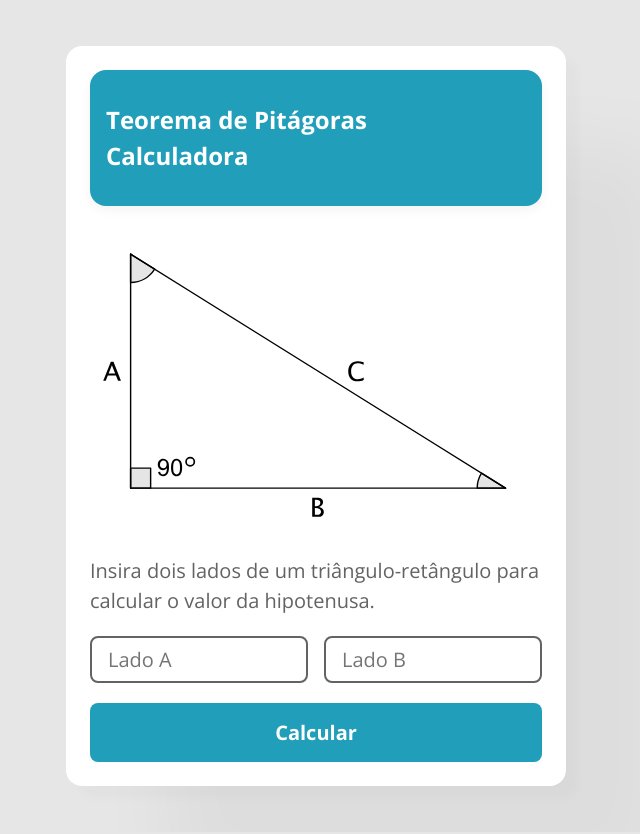
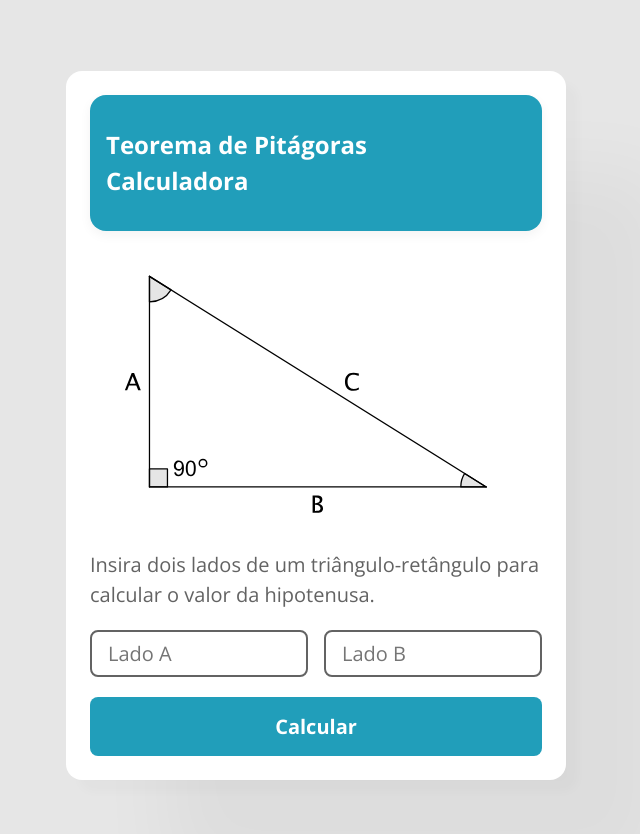
Before and after one commit to theviniis/teorema-de-pitagoras, a React (Create React App) app: page / in a window 1280 px wide. Shown: the top 834 px of the page, without its empty margins (324-964 px from the left). Built offline with nearby package versions, Linux system fonts and the light colour scheme.

Commit message:
adicionado comentários ao código

```diff
--- a/src/Components/Calculator.jsx
+++ b/src/Components/Calculator.jsx
@@ -1,11 +1,11 @@
 import React from 'react';
-import { Wrapper, CardHeader } from '../styles/styles';
+import { Card, CardHeader } from '../styles/styles';
 import { default as triangle } from '../triangle.svg';
 import Form from './Form';
 
 const Calculator = () => {
   return (
-    <Wrapper>
+    <Card>
       <CardHeader>
         Teorema de Pitágoras <br /> Calculadora
       </CardHeader>
@@ -19,7 +19,7 @@ const Calculator = () => {
         hipotenusa.
       </p>
       <Form />
-    </Wrapper>
+    </Card>
   );
 };
 
--- a/src/styles/global.jsx
+++ b/src/styles/global.jsx
@@ -32,7 +32,7 @@ export const GlobalStyles = createGlobalStyle`
     background-color: hsl(0, 0%, 90%);
     color: ${variables.fcText};
     font-size: 1.25rem;
-    margin: 2vmin;
+    margin: 2vw;
   }
 
   .container {
--- a/src/styles/styles.jsx
+++ b/src/styles/styles.jsx
@@ -2,7 +2,7 @@ import styled from 'styled-components';
 import { variables } from './variabes';
 
 // One single style-sheet page just because the app ir to small.
-export const Wrapper = styled.div`
+export const Card = styled.div`
   max-width: 500px;
   background-color: white;
   display: flex;
@@ -13,6 +13,11 @@ export const Wrapper = styled.div`
   overflow: hidden;
   box-shadow: 12.5px 12.5px 10px rgba(0, 0, 0, 0.02),
     100px 100px 80px rgba(0, 0, 0, 0.04);
+
+  > img {
+    margin: auto;
+    max-width: 90%;
+  }
 `;
 
 export const CardHeader = styled.div`
```
